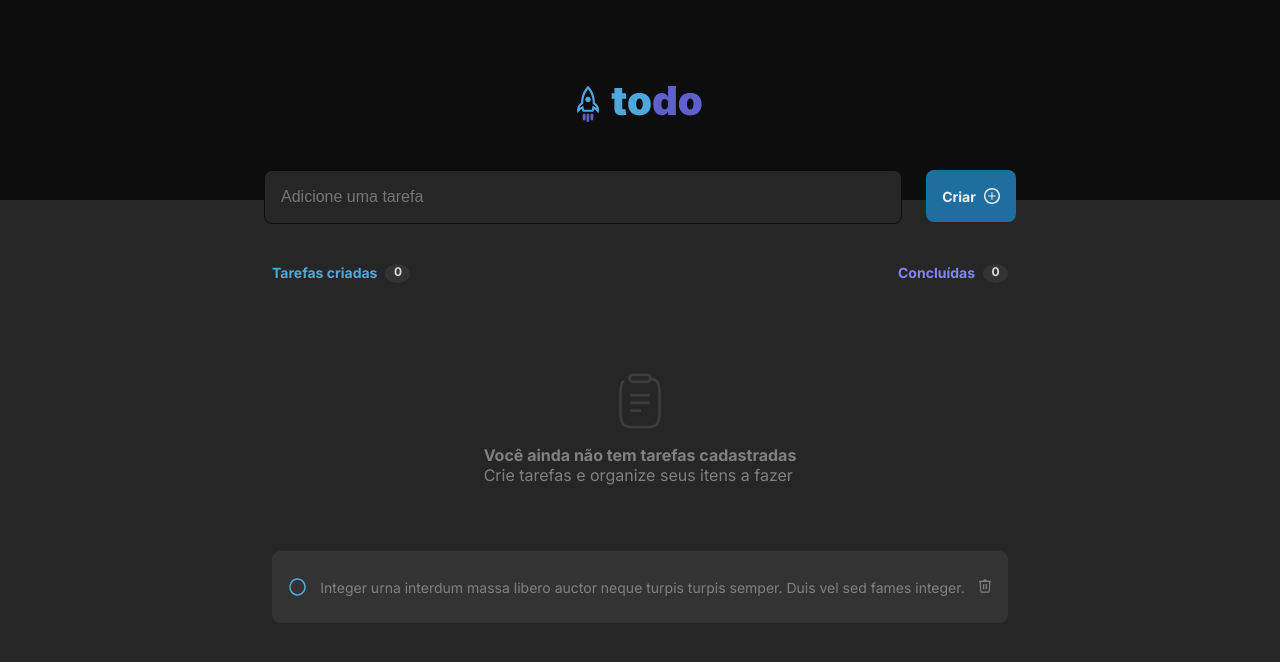
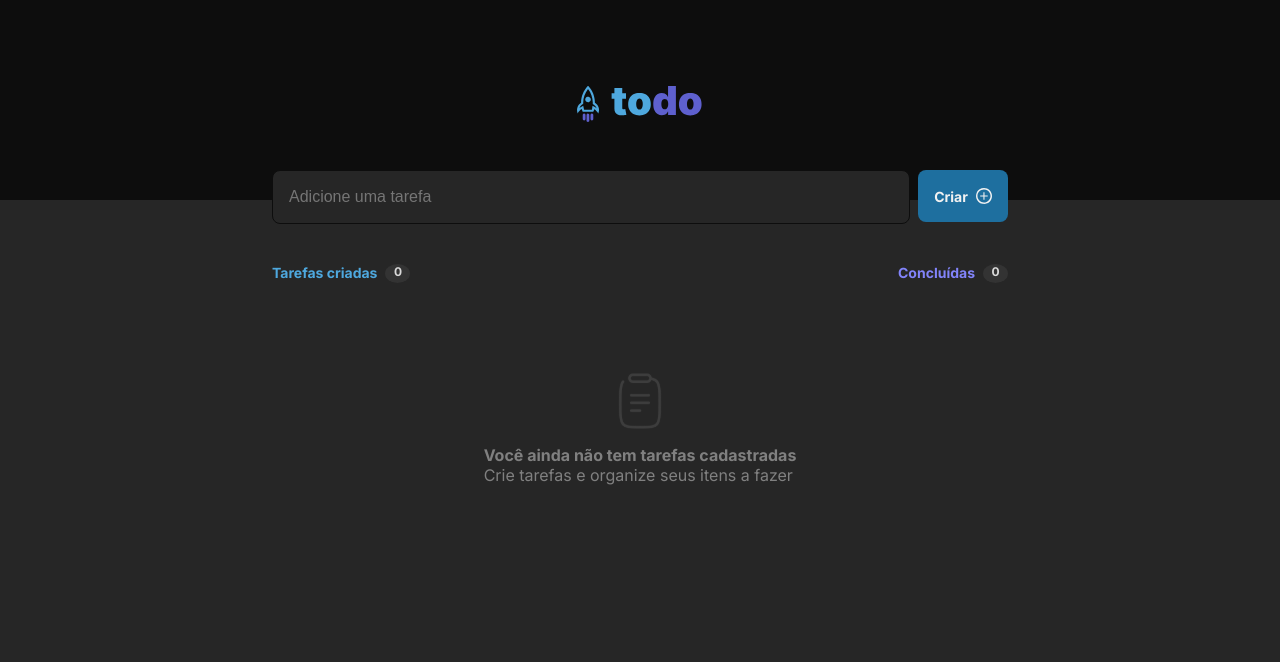
Before and after one commit to Caduaaraujoo/ToDo-List, a React (Vite) app: page / in a window 1280 px wide. Shown: the top 662 px of the page. Built offline with nearby package versions, Linux system fonts and the light colour scheme.

Commit message:
Implementando funcionalidades

```diff
--- a/package.json
+++ b/package.json
@@ -10,7 +10,8 @@
   },
   "dependencies": {
     "react": "^18.2.0",
-    "react-dom": "^18.2.0"
+    "react-dom": "^18.2.0",
+    "uuid": "^9.0.0"
   },
   "devDependencies": {
     "@types/react": "^18.0.26",
--- a/src/App.tsx
+++ b/src/App.tsx
@@ -2,25 +2,40 @@
 import './global.css'
 import style from './App.module.css'
 import { Header } from './Components/Header'
-import { Input } from './Components/Input'
+// import { Input } from './Components/Input'
 import { Button } from './Components/Button'
 import { InfoTasks } from './Components/InfoTasks'
 import { Empty } from './Components/Empty'
 import { Tasks } from './Components/Tasks'
+import { Form } from './Components/Form'
+import { useState } from 'react'
 
 export function App() {
+  const [tasks, setTasks] = useState<string[]>([])
 
   return (
     <div className={style.container}>
       <Header />
       <section className={style.section_input}>
-        <Input />
-        <Button />
+        <Form tasks={tasks} setTasks={setTasks} />
       </section>
       <main>
-        <InfoTasks />
-        <Empty />
-        <Tasks />
+        <InfoTasks
+          totalTask={tasks}
+        />
+        {tasks.length <= 0
+          ?
+          <Empty />
+          :
+          tasks.map((task, index) => {
+            return (
+              <Tasks
+                key={index}
+                content={task}
+              />
+            )
+          })
+        }
       </main>
     </div>
   )
--- /dev/null
+++ b/src/Components/Form/Form.module.css
@@ -0,0 +1,38 @@
+.container {
+    display: flex;
+    gap: 8px;
+}
+
+.input {
+    width: 638px;
+    height: 54px;
+    border-radius: 8px;
+    background-color: var(--gray-500);
+    border: 1px solid var(--gray-700);
+    padding: 16px;
+    color: var(--gray-300);
+    font-size: 16px;
+}
+
+.input:focus {
+    border: 1px solid var(--purple-dark);
+}
+
+.button {
+    all: unset;
+    width: 90px;
+    height: 52px;
+    background-color: var(--blue-dark);
+    border-radius: 8px;
+    color: var(--gray-100);
+    font-weight: 700;
+    font-size: 14px;
+    display: flex;
+    align-items: center;
+    justify-content: center;
+    gap: 8px;
+}
+
+.button:hover {
+    background-color: var(--blue);
+}
--- /dev/null
+++ b/src/Components/Form/index.tsx
@@ -0,0 +1,42 @@
+import style from './Form.module.css'
+import plus from '../../assets/plus.svg'
+import { ChangeEvent, Dispatch, FormEvent, SetStateAction, useState } from 'react'
+
+interface Props {
+    tasks: string[],
+    setTasks: Dispatch<SetStateAction<string[]>>
+}
+
+
+export function Form({ tasks, setTasks }: Props) {
+
+    const [newTask, setNewTask] = useState<string>('')
+
+    const handleNewTask = (e: ChangeEvent<HTMLInputElement>) => {
+        setNewTask(e.target.value)
+    }
+
+    const handleCreateNewTask = (e: FormEvent) => {
+        e.preventDefault()
+        setTasks([...tasks, newTask])
+        setNewTask('')
+    }
+
+    return (
+        <form className={style.container} onSubmit={handleCreateNewTask}>
+            <input
+                name='nameTask'
+                value={newTask}
+                className={style.input}
+                placeholder="Adicione uma tarefa"
+                onChange={handleNewTask}
+            />
+            <button
+                className={style.button}
+            >
+                Criar
+                <img src={plus}></img>
+            </button>
+        </form>
+    )
+}
--- a/src/Components/InfoTasks/Tasks.module.css
+++ b/src/Components/InfoTasks/Tasks.module.css
@@ -3,6 +3,7 @@
     height: 19px;
     display: flex;
     justify-content: space-between;
+    margin-bottom: 24px;
 }
 
 .task {
--- a/src/Components/InfoTasks/index.tsx
+++ b/src/Components/InfoTasks/index.tsx
@@ -1,11 +1,15 @@
 import style from './Tasks.module.css'
 
-export function InfoTasks() {
+interface Props {
+    totalTask: string[]
+}
+
+export function InfoTasks({ totalTask }: Props) {
     return (
         <div className={style.container_tasks}>
             <div className={`${style.task} ${style.tasks_criadas}`}>
                 <span>Tarefas criadas</span>
-                <span className={`${style.counter}`}>0</span>
+                <span className={`${style.counter}`}>{totalTask.length}</span>
             </div>
             <div className={`${style.task} ${style.tasks_concluidas}`}>
                 <span> Concluídas</span>
--- a/src/Components/Input/Input.module.css
+++ /dev/null
@@ -1,14 +0,0 @@
-.input {
-    width: 638px;
-    height: 54px;
-    border-radius: 8px;
-    background-color: var(--gray-500);
-    border: 1px solid var(--gray-700);
-    padding: 16px;
-    color: var(--gray-300);
-    font-size: 16px;
-}
-
-.input:focus {
-    border: 1px solid var(--purple-dark);
-}
--- a/src/Components/Input/index.tsx
+++ /dev/null
@@ -1,7 +0,0 @@
-import style from './Input.module.css';
-
-export function Input() {
-    return (
-        <input className={style.input} placeholder="Adicione uma tarefa" />
-    )
-}
--- a/src/Components/Tasks/Tasks.module.css
+++ b/src/Components/Tasks/Tasks.module.css
@@ -1,10 +1,10 @@
 .container {
+    margin-bottom: 12px;
     width: 736px;
     height: 72px;
     display: flex;
     justify-content: space-between;
     align-items: center;
-    gap: 12px;
     background-color: var(--gray-400);
     border: 1px solid #333333;
     border-radius: 8px;
--- a/src/Components/Tasks/index.tsx
+++ b/src/Components/Tasks/index.tsx
@@ -1,11 +1,15 @@
 import style from './Tasks.module.css'
 import check from '../../assets/check.svg'
 
-export function Tasks() {
+interface Props {
+    content: string
+}
+
+export function Tasks({ content }: Props) {
     return (
         <div className={style.container}>
             <img className={style.check} src={check} />
-            <p>Integer urna interdum massa libero auctor neque turpis turpis semper. Duis vel sed fames integer.</p>
+            <p>{content}</p>
             <div className={style.container_delete}>
                 <svg className={style.trash} width="13" height="14" viewBox="0 0 13 14" fill="none" xmlns="http://www.w3.org/2000/svg">
                     <path d="M8.20214 4.98548H6.87158V10.5073H8.20214V4.98548Z" fill="#808080" />
```
Also changed, not shown: 1 other file (tests, documents, lock files or other folders).
